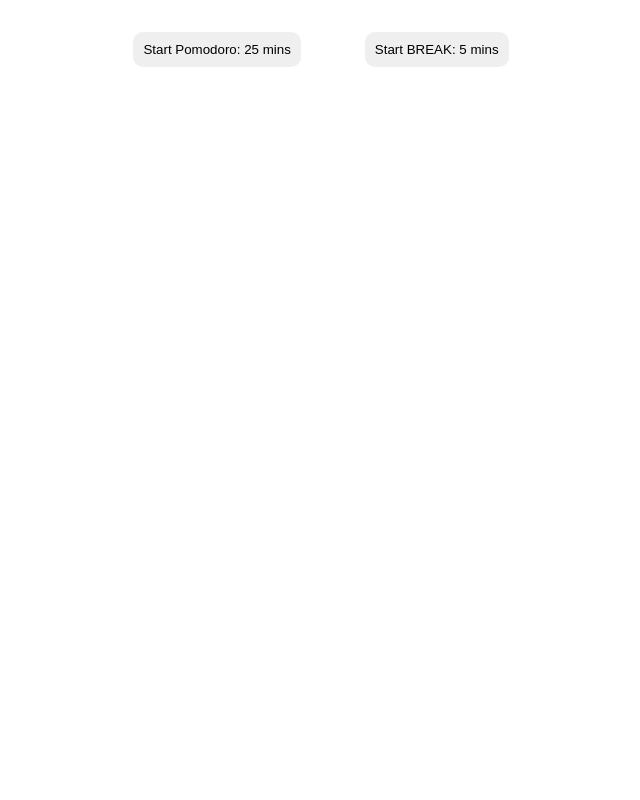
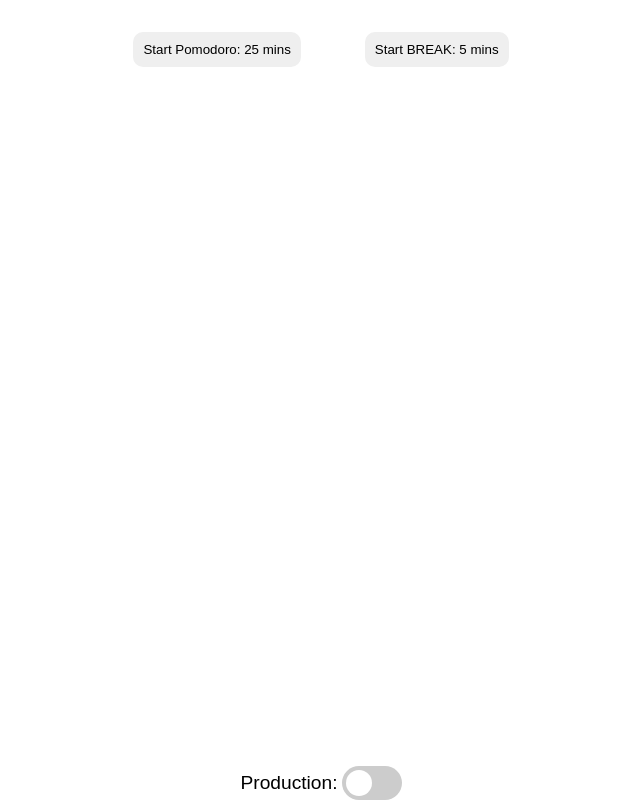
Before and after one commit to sahilrajput03/persist.ml, a React (Create React App) app: page / in a window 1280 px wide. Shown: the whole page, without its empty margins (319-959 px from the left). Built offline with nearby package versions, Linux system fonts and the light colour scheme.

Commit message:
Add the production flag in-app.

```diff
--- a/package.json
+++ b/package.json
@@ -13,7 +13,7 @@
   },
   "scripts": {
     "start": "react-scripts start",
-    "build": "react-scripts build",
+    "build": "rm -rf build docs && react-scripts build && mv build docs",
     "test": "react-scripts test",
     "eject": "react-scripts eject"
   },
--- a/src/App.css
+++ b/src/App.css
@@ -11,6 +11,22 @@
   justify-content: center;
   align-content: center;
 }
+.column {
+  display: flex;
+  flex-direction: column;
+  justify-content: center;
+  align-content: center;
+}
+
+.environment-label {
+  font-size: 1.2rem;
+  margin-right: 4px;
+}
+
+.bottom {
+  position: absolute;
+  bottom: 0;
+}
 
 .main-timer,
 .break-timer,
--- a/src/App.js
+++ b/src/App.js
@@ -1,7 +1,8 @@
 import { useEffect, useState } from "react";
 import "./App.css";
+import "./w3school-toggle.css";
 
-const is_prod = 1;
+const is_prod = 0;
 
 const format = (seconds) => {
   if (seconds === -1) return "";
@@ -12,12 +13,19 @@
   return mins + remaining_seconds;
 };
 
+const getProductionState = localStorage.getItem("set_is_production") || 0;
+
 function App() {
+  const [is_production, set_is_production] = useState(getProductionState);
   const [count, setCount] = useState(-1);
   const [showMain, setShowMain] = useState(true);
   const [showBreak, setShowBreak] = useState(true);
 
   useEffect(() => {
+    if (count === -1) {
+      setShowMain(true);
+      setShowBreak(true);
+    }
     const my_timer = setTimeout(() => {
       if (count === -1) return;
       setCount((count) => count - 1);
@@ -50,7 +58,7 @@
           <button
             className="main-timer"
             onClick={() => {
-              setCount(is_prod ? 25 * 60 : 6); // prod: 25mins; dev: 6secs
+              setCount(is_production ? 25 * 60 : 6); // prod: 25mins; dev: 6secs
               setShowMain(false);
               setShowBreak(true);
             }}
@@ -63,7 +71,7 @@
           <button
             className="break-timer"
             onClick={() => {
-              setCount(is_prod ? 5 * 60 : 3); // prod: 5mins; dev: 3secs
+              setCount(is_production ? 5 * 60 : 3); // prod: 5mins; dev: 3secs
               setShowBreak(false);
               setShowMain(true);
             }}
@@ -73,6 +81,23 @@
         )}
         {clearButtonE}
       </div>
+      <div className="row bottom">
+        <div className="column environment-label">Production:</div>
+        <label className="switch">
+          <input
+            type="checkbox"
+            checked={is_production}
+            onChange={(e) => {
+              const { checked } = e.target;
+              // console.log(checked);
+
+              set_is_production(checked ? 1 : 0);
+              localStorage.setItem("set_is_production", checked ? "x" : "");
+            }}
+          />
+          <span className="slider round"></span>
+        </label>
+      </div>
     </div>
   );
 }
--- /dev/null
+++ b/src/w3school-toggle.css
@@ -0,0 +1,62 @@
+/* The switch - the box around the slider */
+.switch {
+  position: relative;
+  display: inline-block;
+  width: 60px;
+  height: 34px;
+}
+
+/* Hide default HTML checkbox */
+.switch input {
+  opacity: 0;
+  width: 0;
+  height: 0;
+}
+
+/* The slider */
+.slider {
+  position: absolute;
+  cursor: pointer;
+  top: 0;
+  left: 0;
+  right: 0;
+  bottom: 0;
+  background-color: #ccc;
+  -webkit-transition: 0.4s;
+  transition: 0.4s;
+}
+
+.slider:before {
+  position: absolute;
+  content: "";
+  height: 26px;
+  width: 26px;
+  left: 4px;
+  bottom: 4px;
+  background-color: white;
+  -webkit-transition: 0.4s;
+  transition: 0.4s;
+}
+
+input:checked + .slider {
+  background-color: #2196f3;
+}
+
+input:focus + .slider {
+  box-shadow: 0 0 1px #2196f3;
+}
+
+input:checked + .slider:before {
+  -webkit-transform: translateX(26px);
+  -ms-transform: translateX(26px);
+  transform: translateX(26px);
+}
+
+/* Rounded sliders */
+.slider.round {
+  border-radius: 34px;
+}
+
+.slider.round:before {
+  border-radius: 50%;
+}
```
Also changed, not shown: 24 other files (tests, documents, lock files or other folders).
